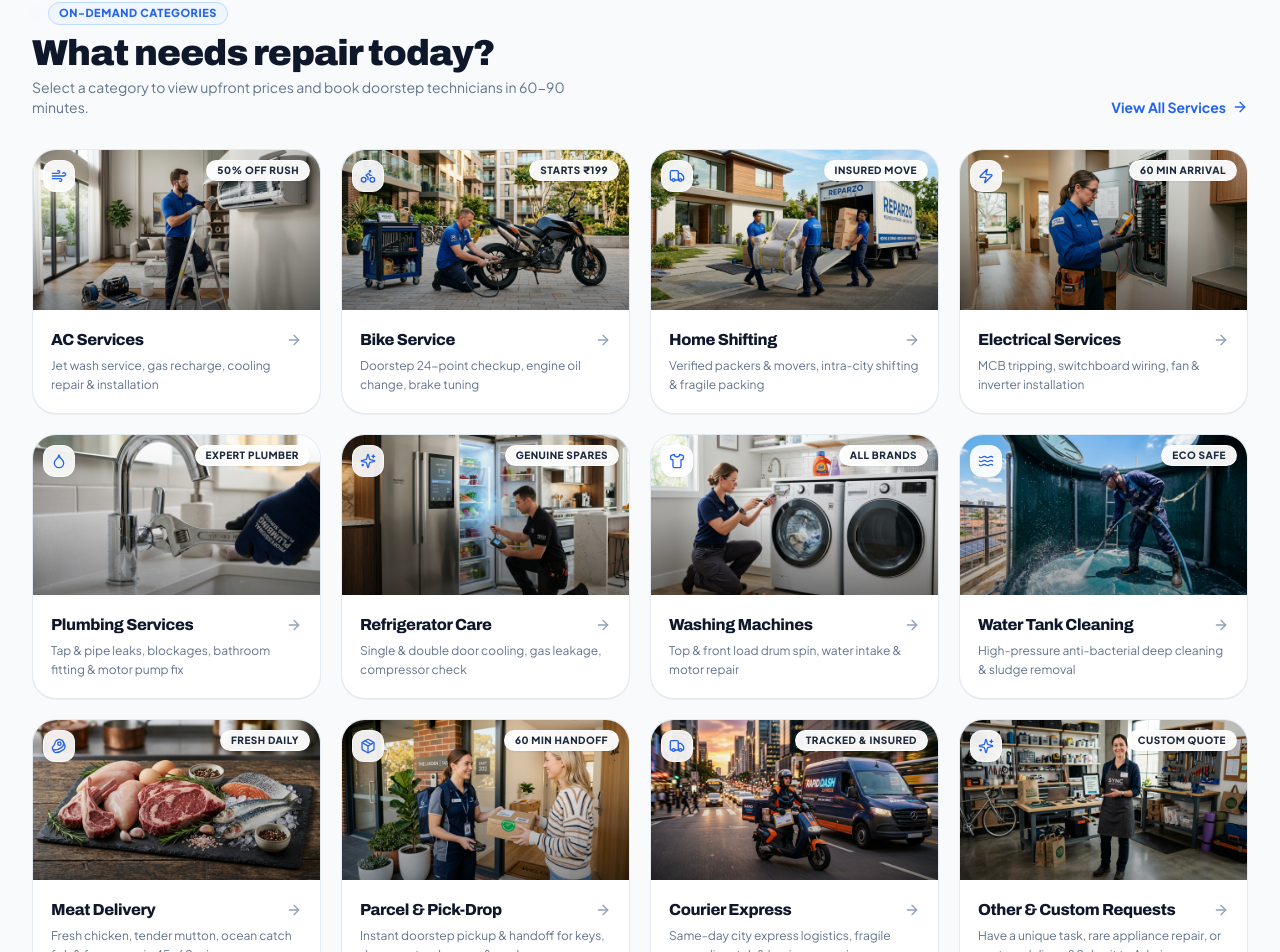
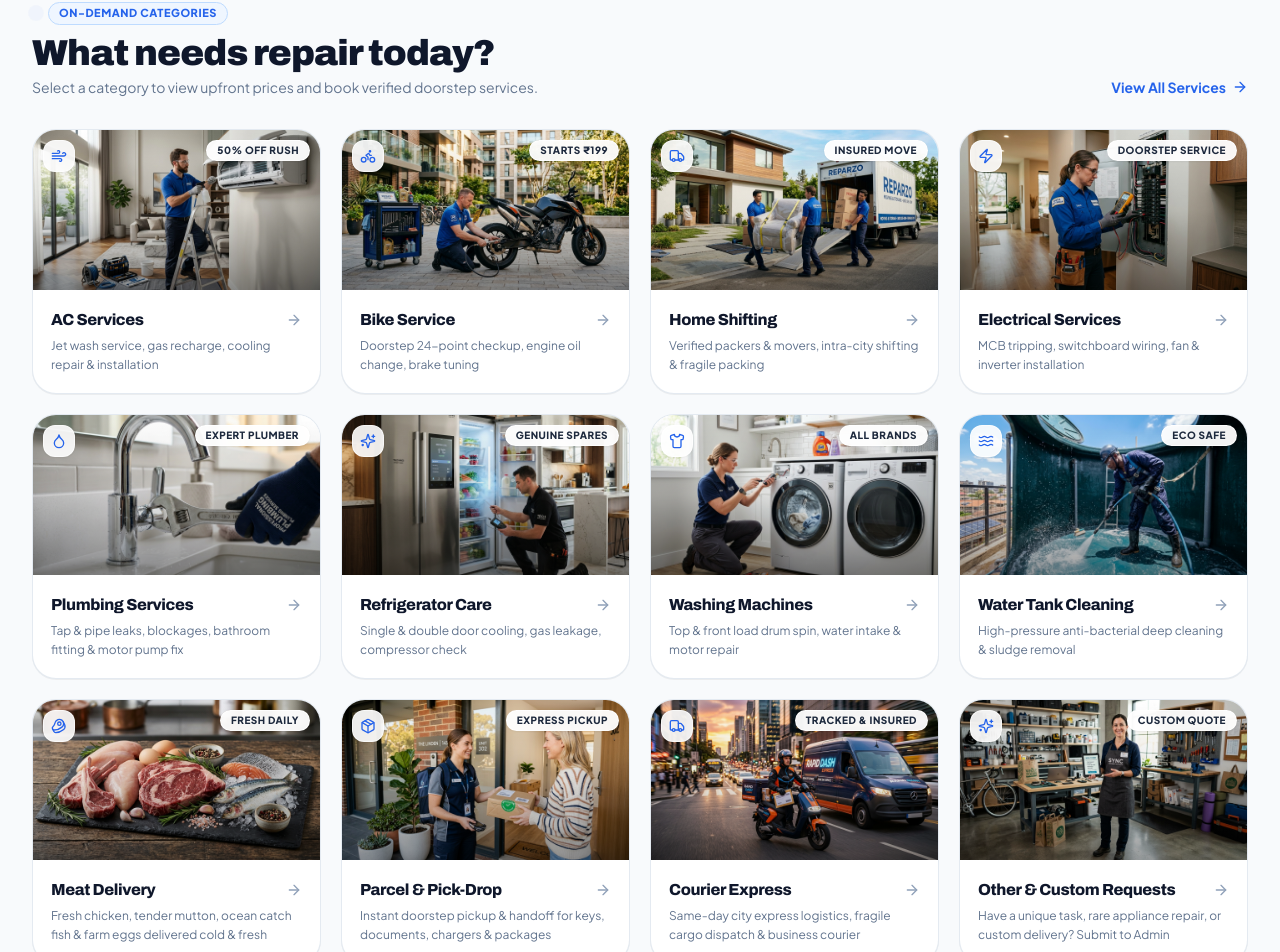
Before and after one commit to Charan-hs/Reparzo, a React (Vite) app in the folder website/: page / in a window 1280 px wide. Shown: the part 615-1567 px from the top of the page. Built offline with nearby package versions, Linux system fonts and the light colour scheme; no server answers.

Commit message:
refactor: remove explicit time-based ETA guarantees from UI text and catalog descriptions

```diff
--- a/website/src/components/home/BannerCarousel.tsx
+++ b/website/src/components/home/BannerCarousel.tsx
@@ -46,7 +46,7 @@ export const DEFAULT_BANNER_SLIDES: BannerSlide[] = [
     badgeColor: 'bg-[#E32402] text-white',
     title: 'AC Foam Jet Deep Service',
     subtitle: 'High pressure 2X deeper coil wash & gas check. Cut summer electricity bill by 25%.',
-    highlight: '60 Min Doorstep Arrival',
+    highlight: 'Same Day Doorstep Service',
     price: '₹499',
     originalPrice: '₹899',
     categorySlug: 'ac-services',
@@ -74,7 +74,7 @@ export const DEFAULT_BANNER_SLIDES: BannerSlide[] = [
     badgeColor: 'bg-amber-400 text-slate-950 font-black',
     title: 'Short Circuit & MCB Tripping',
     subtitle: 'Master technician dispatch for sudden power cuts, burning smell & breaker issues.',
-    highlight: 'Arrival in 30–45 Mins',
+    highlight: 'Same Day Service',
     price: '₹249',
     originalPrice: '₹399',
     categorySlug: 'electrical-services',
@@ -528,7 +528,7 @@ const BannerEditorModal: React.FC<BannerEditorModalProps> = ({
       badgeColor: 'bg-emerald-500 text-white',
       title: defaultSrv ? defaultSrv.title : 'New Service Campaign',
       subtitle: defaultSrv ? defaultSrv.description : 'Fast and reliable doorstep repair with certified technicians.',
-      highlight: '60 Min Arrival',
+      highlight: 'Doorstep Service',
       price: defaultSrv ? `₹${defaultSrv.price}` : '₹299',
       originalPrice: defaultSrv ? `₹${defaultSrv.originalPrice}` : '₹499',
       categorySlug: defaultSrv ? defaultSrv.categorySlug : 'ac-services',
@@ -785,7 +785,7 @@ const BannerEditorModal: React.FC<BannerEditorModalProps> = ({
                 type="text"
                 value={currentSlide.highlight || ''}
                 onChange={(e) => updateCurrentSlide('highlight', e.target.value)}
-                placeholder="60 Min Doorstep Arrival"
+                placeholder="Same Day Doorstep Service"
                 className="w-full bg-slate-50 border border-slate-300 focus:bg-white rounded-xl px-3.5 py-2 text-xs font-semibold text-slate-900 placeholder:text-slate-400 focus:outline-none focus:border-[#2563EB] focus:ring-1 focus:ring-[#2563EB] transition-colors"
               />
             </div>
--- a/website/src/components/home/CategorySection.tsx
+++ b/website/src/components/home/CategorySection.tsx
@@ -99,7 +99,7 @@ export const CategorySection: React.FC = () => {
             What needs repair today?
           </h2>
           <p className="text-xs sm:text-sm text-slate-500 mt-1 max-w-xl">
-            Select a category to view upfront prices and book doorstep technicians in 60-90 minutes.
+            Select a category to view upfront prices and book verified doorstep services.
           </p>
         </div>
 
--- a/website/src/components/location/AddressMapModal.tsx
+++ b/website/src/components/location/AddressMapModal.tsx
@@ -126,7 +126,7 @@ export const AddressMapModal: React.FC = () => {
           fillColor: '#3B82F6',
           fillOpacity: 0.08,
         })
-          .bindPopup(`<b>${hub.name}</b><br/>Service Radius: ${hub.radiusKm} km<br/>ETA: ~${hub.baseEtaMinutes} mins`)
+          .bindPopup(`<b>${hub.name}</b><br/>Service Radius: ${hub.radiusKm} km<br/>Doorstep Service Hub`)
           .addTo(circlesLayer);
       }
     });
@@ -386,7 +386,7 @@ export const AddressMapModal: React.FC = () => {
                         ⚡ Serviceable Hub: {serviceCheck.nearestHub?.name}
                       </span>
                       <span className="text-emerald-700 text-[11px]">
-                        ETA ~{serviceCheck.etaMinutes} mins ({serviceCheck.distanceKm} km from hub)
+                        Doorstep service active ({serviceCheck.distanceKm} km from hub)
                       </span>
                     </div>
                   ) : (
--- a/website/src/components/location/LocationPickerModal.tsx
+++ b/website/src/components/location/LocationPickerModal.tsx
@@ -166,8 +166,8 @@ export const LocationPickerModal: React.FC = () => {
                     Current Location: <strong>{location.area}</strong> (Service Active)
                   </span>
                 </div>
-                <span className="text-[11px] font-mono font-bold text-emerald-700 bg-white px-2 py-0.5 rounded border border-emerald-200 flex-shrink-0">
-                  ~{location.etaMinutes} mins
+                <span className="text-[11px] font-bold text-emerald-700 bg-white px-2 py-0.5 rounded border border-emerald-200 flex-shrink-0">
+                  Serviceable
                 </span>
               </div>
             )}
--- a/website/src/data/fallbackCatalog.ts
+++ b/website/src/data/fallbackCatalog.ts
@@ -43,7 +43,7 @@ export const INITIAL_CATEGORIES: Category[] = [
     slug: 'electrical-services',
     iconName: 'Zap',
     description: 'MCB tripping, switchboard wiring, fan & inverter installation',
-    badge: '60 Min Arrival',
+    badge: 'Doorstep Service',
     bgGradient: 'from-amber-500 to-yellow-400',
     image: '/banners/electrical-service.jpg',
     isActive: true,
@@ -102,7 +102,7 @@ export const INITIAL_CATEGORIES: Category[] = [
     title: 'Meat Delivery',
     slug: 'meat-delivery',
     iconName: 'Beef',
-    description: 'Fresh chicken, tender mutton, ocean catch fish & farm eggs in 45-60 mins',
+    description: 'Fresh chicken, tender mutton, ocean catch fish & farm eggs delivered cold & fresh',
     badge: 'Fresh Daily',
     bgGradient: 'from-rose-600 to-red-500',
     image: '/banners/meat-delivery.jpg',
@@ -115,7 +115,7 @@ export const INITIAL_CATEGORIES: Category[] = [
     slug: 'parcel-services',
     iconName: 'Package',
     description: 'Instant doorstep pickup & handoff for keys, documents, chargers & packages',
-    badge: '60 Min Handoff',
+    badge: 'Express Pickup',
     bgGradient: 'from-amber-600 to-emerald-600',
     image: '/banners/parcel-delivery.jpg',
     isActive: true,
@@ -323,14 +323,14 @@ export const INITIAL_SERVICES: Service[] = [
     categoryTitle: 'Bike Service',
     subCategorySlug: 'bike-breakdown-inspection',
     subCategoryTitle: 'Breakdown & Jumpstart Assistance',
-    description: 'Instant mobile mechanic arrival within 45 mins. Battery jumpstart, tubeless puncture fix, clutch cable fix, and ignition check.',
+    description: 'Emergency mobile mechanic arrival for battery jumpstart, tubeless puncture fix, clutch cable fix, and ignition check.',
     price: 199,
     originalPrice: 349,
     durationMinutes: 30,
     rating: 4.9,
     reviewsCount: 1420,
     inclusions: [
-      'Instant doorstep arrival in under 45 mins',
+      'Prompt verified doorstep arrival',
       'Battery voltage testing & booster jumpstart',
       'Minor cable, fuse & spark plug inspection',
     ],
@@ -404,7 +404,7 @@ export const INITIAL_SERVICES: Service[] = [
       'Tata Ace / Bolero pickup truck',
       '2 trained loading & unloading helpers',
       'Heavy ratchet strap tie-down safety',
-      'Instant 60-90 min doorstep dispatch',
+      'Prompt verified doorstep dispatch',
     ],
     warrantyDays: 30,
     image: '/banners/home-shifting.jpg',
@@ -683,7 +683,7 @@ export const INITIAL_SERVICES: Service[] = [
     categoryTitle: 'Meat Delivery',
     subCategorySlug: 'fresh-chicken-cuts',
     subCategoryTitle: 'Fresh Tender Chicken & Cuts',
-    description: 'Hygienically cleaned, antibiotic-free farm chicken cut into juicy bite-sized pieces. Vacuum sealed and delivered in temperature-controlled cold bags in 45 mins.',
+    description: 'Hygienically cleaned, antibiotic-free farm chicken cut into juicy bite-sized pieces. Vacuum sealed and delivered in temperature-controlled cold bags.',
     price: 239,
     originalPrice: 299,
     durationMinutes: 45,
@@ -693,7 +693,7 @@ export const INITIAL_SERVICES: Service[] = [
       '100% Antibiotic-free farm chicken',
       'Cleaned & washed with RO water',
       'Insulated ice gel chilled pouch',
-      'Fast doorstep handoff in 45 mins',
+      'Direct doorstep delivery handoff',
     ],
     warrantyDays: 1,
     image: '/banners/meat-delivery.jpg',
@@ -816,7 +816,7 @@ export const INITIAL_SERVICES: Service[] = [
     inclusions: [
       'Barcoded tracking & digital docket',
       'Tamper-evident security satchel',
-      'Guaranteed dispatch in 90 mins',
+      'Guaranteed prompt dispatch',
       'SMS confirmation with signed receiver name',
     ],
     warrantyDays: 14,
@@ -1029,8 +1029,8 @@ export const INITIAL_SUBCATEGORIES: SubCategory[] = [
     title: 'Breakdown & Jumpstart Assistance',
     slug: 'bike-breakdown-inspection',
     iconName: 'Zap',
-    description: 'Instant arrival in under 45 mins. Battery jumpstart, tubeless puncture fix, and emergency wiring fix.',
-    badge: '30 Min Arrival',
+    description: 'Prompt on-demand arrival for battery jumpstart, tubeless puncture fix, and emergency wiring fix.',
+    badge: 'Emergency SOS',
     startingPrice: 199,
     originalPrice: 349,
     durationMinutes: 30,
@@ -1090,7 +1090,7 @@ export const INITIAL_SUBCATEGORIES: SubCategory[] = [
     warrantyDays: 30,
     isActive: true,
     order: 3,
-    features: ['Tata Ace / Pickup', '2 Helper Boys', 'Strap Tied Transit', 'Instant 90 Min Booking'],
+    features: ['Tata Ace / Pickup', '2 Helper Boys', 'Strap Tied Transit', 'On-Demand Booking'],
   },
 
   // ── 4. Electrical Services ──
@@ -1102,7 +1102,7 @@ export const INITIAL_SUBCATEGORIES: SubCategory[] = [
     slug: 'mcb-wiring-short-circuit-fix',
     iconName: 'Zap',
     description: 'Master electrician diagnosis for continuous MCB trip, burnt wires, loose phase connections, and load balancing.',
-    badge: '60 Min Arrival',
+    badge: 'Doorstep Service',
     startingPrice: 249,
     originalPrice: 399,
     durationMinutes: 40,
@@ -1306,7 +1306,7 @@ export const INITIAL_SUBCATEGORIES: SubCategory[] = [
     warrantyDays: 1,
     isActive: true,
     order: 1,
-    features: ['Antibiotic Residue Free', 'Fresh Cut Daily', 'Chilled Insulated Pack', '45-Min Express Drop'],
+    features: ['Antibiotic Residue Free', 'Fresh Cut Daily', 'Chilled Insulated Pack', 'Express Cold Drop'],
   },
   {
     id: 'sub-meat-mutton',
@@ -1352,7 +1352,7 @@ export const INITIAL_SUBCATEGORIES: SubCategory[] = [
     slug: 'intra-city-parcel',
     iconName: 'Package',
     description: 'Direct dedicated runner collects keys, legal papers, chargers, or medicines with instant live tracking.',
-    badge: '60 Min Handoff',
+    badge: 'Express Drop',
     startingPrice: 99,
     originalPrice: 160,
     durationMinutes: 45,
@@ -1577,7 +1577,7 @@ export const INITIAL_CUSTOM_REQUESTS: CustomRequest[] = [
     dropAddress: 'Block 2A, 4th Floor, Embassy Tech Village, Outer Ring Road, Bengaluru',
     serviceAddress: 'Block 2A, 4th Floor, Embassy Tech Village, Outer Ring Road, Bengaluru',
     preferredDate: 'Today',
-    preferredTimeSlot: 'Urgent (Next 45 Mins)',
+    preferredTimeSlot: 'Urgent (Immediate Dispatch)',
     urgency: 'urgent_60min',
     estimatedBudget: 180,
     quotedPrice: 150,
@@ -1585,7 +1585,7 @@ export const INITIAL_CUSTOM_REQUESTS: CustomRequest[] = [
     partnerName: 'Vikram Singh (Express Runner)',
     partnerPhone: '+91 98450 77123',
     completionPin: '4192',
-    adminNotes: 'Runner Vikram assigned at Bellandur signal; estimated pickup in 10 mins.',
+    adminNotes: 'Runner Vikram assigned at Bellandur signal; dispatch in progress.',
     createdAt: new Date(Date.now() - 75 * 60 * 1000).toISOString(),
   },
   {
--- a/website/src/pages/CheckoutPage.tsx
+++ b/website/src/pages/CheckoutPage.tsx
@@ -400,7 +400,7 @@ export const CheckoutPage: React.FC = () => {
                 </h3>
                 {location.isServiceable !== false ? (
                   <span className="text-xs font-bold text-emerald-700 bg-emerald-50 px-2.5 py-0.5 rounded-full border border-emerald-200">
-                    ⚡ ~{location.etaMinutes} Mins Doorstep Arrival
+                    ✓ Serviceable Area
                   </span>
                 ) : (
                   <span className="text-xs font-bold text-amber-700 bg-amber-50 px-2.5 py-0.5 rounded-full border border-amber-200">
--- a/website/src/pages/HomePage.tsx
+++ b/website/src/pages/HomePage.tsx
@@ -397,7 +397,7 @@ export const HomePage: React.FC = () => {
             </div>
             <h3 className="text-lg font-bold text-slate-900 mb-2">Technician Arrives</h3>
             <p className="text-xs text-slate-500 leading-relaxed">
-              A certified local partner reaches your doorstep in 60-90 minutes equipped with diagnostic tools.
+              A certified local partner reaches your doorstep on schedule equipped with diagnostic tools.
             </p>
           </div>
 
```
Also changed, not shown: website/src/components/common/CustomRequestModal.tsx (+4 -4 lines).
